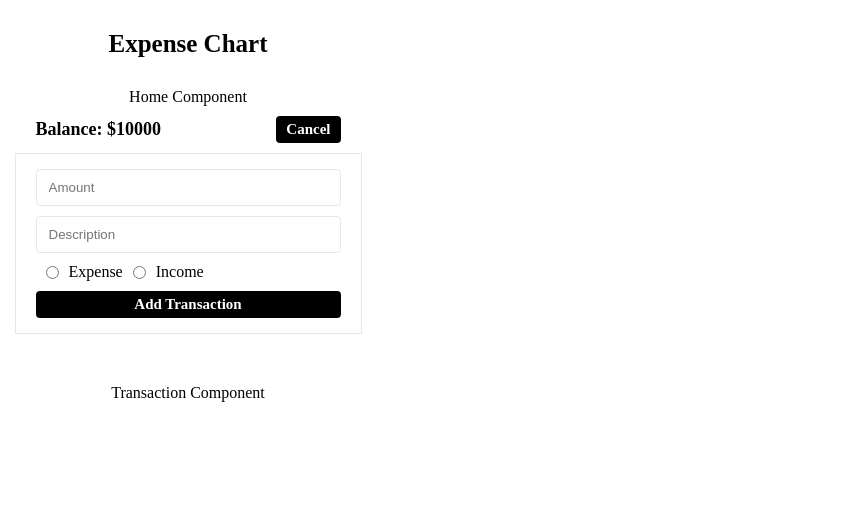
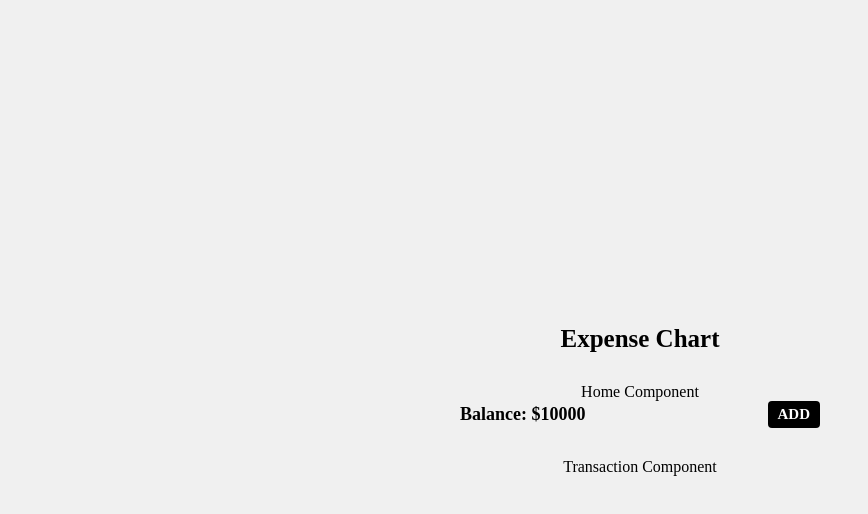
Before and after one commit to Louie-cpu/Expenses-Chart, a React (Create React App) app in the folder expenses-chart/: page / in a window 1280 px wide. Shown: the top 514 px of the page, without its empty margins (0-868 px from the left). Built offline with nearby package versions, Linux system fonts and the light colour scheme.

Commit message:
fixed some errors that were occuring with the radio buttons and the overall layout of style components

```diff
--- a/expenses-chart/src/App.js
+++ b/expenses-chart/src/App.js
@@ -1,6 +1,20 @@
 import { createGlobalStyle } from "styled-components"
 import styled from "styled-components"
 import HomeComponent from "./mods/home"
+
+const GlobalStyle = createGlobalStyle`
+  body {
+    margin: 0;
+    padding: 0;
+    box-sizing: border-box;
+    display: flex;
+    justify-content: center;
+    align-items: center;
+    height: 100vh;
+    font-family: 'Inter-Tight', sans-serif;
+    background-color: #f0f0f0;
+  }
+`
 
 const Container = styled.div`
   display: flex;
@@ -10,6 +24,7 @@ const Container = styled.div`
   font-family: "Inter-Tight";
   width: 360px;
 `
+
 const Header = styled.span`
   color: black;
   font-size: 25px;
@@ -18,10 +33,13 @@ const Header = styled.span`
 
 function App() {
   return (
-    <Container>
-      <Header>Expense Chart</Header>
-      <HomeComponent />
-    </Container>
+    <>
+      <GlobalStyle />
+      <Container>
+        <Header>Expense Chart</Header>
+        <HomeComponent />
+      </Container>
+    </>
   )
 }
 
--- a/expenses-chart/src/index.js
+++ b/expenses-chart/src/index.js
@@ -1,6 +1,6 @@
 import React from "react"
 import ReactDOM from "react-dom/client"
-
+import "./index.css"
 import App from "./App"
 
 const root = ReactDOM.createRoot(document.getElementById("root"))
--- a/expenses-chart/src/mods/home/OverviewComponent.js
+++ b/expenses-chart/src/mods/home/OverviewComponent.js
@@ -5,8 +5,7 @@ const Container = styled.div`
   display: flex;
   flex-direction: column;
   align-items: center;
-  margin: 10px;
-  font-family: "Inter-Tight";
+  justify-content: center;
   width: 100%;
 `
 
@@ -30,14 +29,16 @@ const AddTransaction = styled.div`
   font-weight: bold;
   font-size: 15px;
 `
+
 const AddTransactionContainer = styled.div`
   display: flex;
   flex-direction: column;
   border: 1px solid #e6e8e9;
   width: 100%;
+  max-width: 500px;
   gap: 10px;
   padding: 15px 20px;
-  margin: 10px 20px;
+  margin: 20px;
   & input {
     outline: none;
     padding: 10px 12px;
@@ -45,6 +46,7 @@ const AddTransactionContainer = styled.div`
     border: 1px solid #e6e8e9;
   }
 `
+
 const RadioBox = styled.div`
   display: flex;
   flex-direction: row;
@@ -55,16 +57,43 @@ const RadioBox = styled.div`
     margin: 0 10px;
   }
 `
+
 const AddTransactionView = () => {
+  const [amount, setAmount] = useState("")
+  const [desc, setDesc] = useState("")
+  const [type, setType] = useState("EXPENSE")
+
   return (
     <AddTransactionContainer>
-      <input placeholder="Amount" />
-      <input placeholder="Description" />
+      <input
+        placeholder="Amount"
+        value={amount}
+        onChange={(e) => setAmount(e.target.value)}
+      />
+      <input
+        placeholder="Description"
+        value={desc}
+        onChange={(e) => setDesc(e.target.value)}
+      />
       <RadioBox>
-        <input type="radio" id="expense" name="type" value="EXPENSE" />
+        <input
+          type="radio"
+          id="expense"
+          name="type"
+          value="EXPENSE"
+          checked={type === "EXPENSE"}
+          onChange={() => setType("EXPENSE")}
+        />
         <label htmlFor="expense">Expense</label>
-        <input type="radio" id="income" name="type" value="INCOME" />
-        <label htmlFor="income">Income </label>
+        <input
+          type="radio"
+          id="income"
+          name="type"
+          value="INCOME"
+          checked={type === "INCOME"}
+          onChange={() => setType("INCOME")}
+        />
+        <label htmlFor="income">Income</label>
       </RadioBox>
       <AddTransaction>Add Transaction</AddTransaction>
     </AddTransactionContainer>
@@ -72,12 +101,15 @@ const AddTransactionView = () => {
 }
 
 const OverviewComponent = (props) => {
-  const [isAddTxn, toggleAddTxn] = useState(true)
+  const [isAddTxn, toggleAddTxn] = useState(false)
+
   return (
     <Container>
       <BalanceChart>
         Balance: $10000
-        <AddTransaction>{isAddTxn ? "Cancel" : "ADD"}</AddTransaction>
+        <AddTransaction onClick={() => toggleAddTxn(!isAddTxn)}>
+          {isAddTxn ? "Cancel" : "ADD"}
+        </AddTransaction>
       </BalanceChart>
       {isAddTxn && <AddTransactionView />}
     </Container>
--- a/expenses-chart/src/mods/home/index.js
+++ b/expenses-chart/src/mods/home/index.js
@@ -1,12 +1,14 @@
 import styled from "styled-components"
 import OverviewComponent from "./OverviewComponent"
 import TransactionComponent from "./TransactionComponent"
+
 const Container = styled.div`
   display: flex;
   flex-direction: column;
   align-items: center;
   margin: 30px 0 10px;
   font-family: "Inter-Tight";
+  width: 360px;
 `
 const HomeComponent = (props) => {
   return (
```
